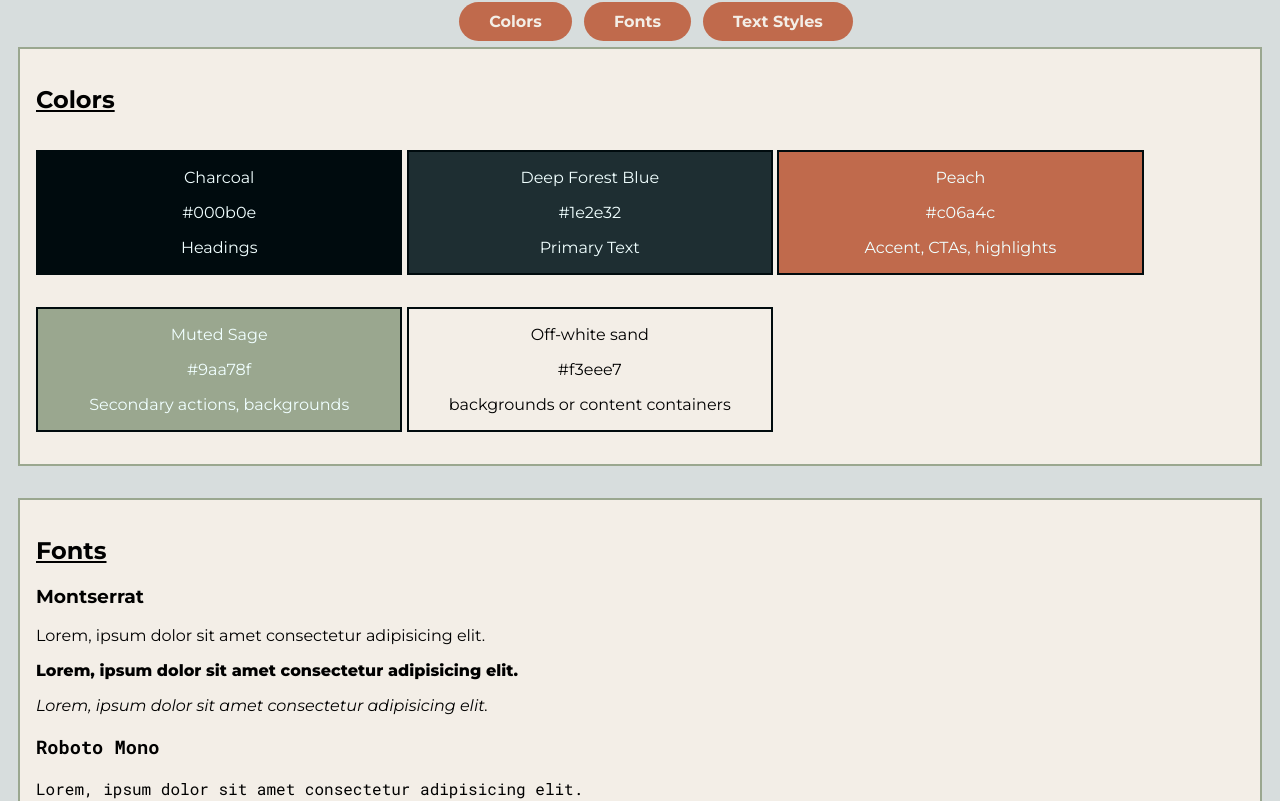
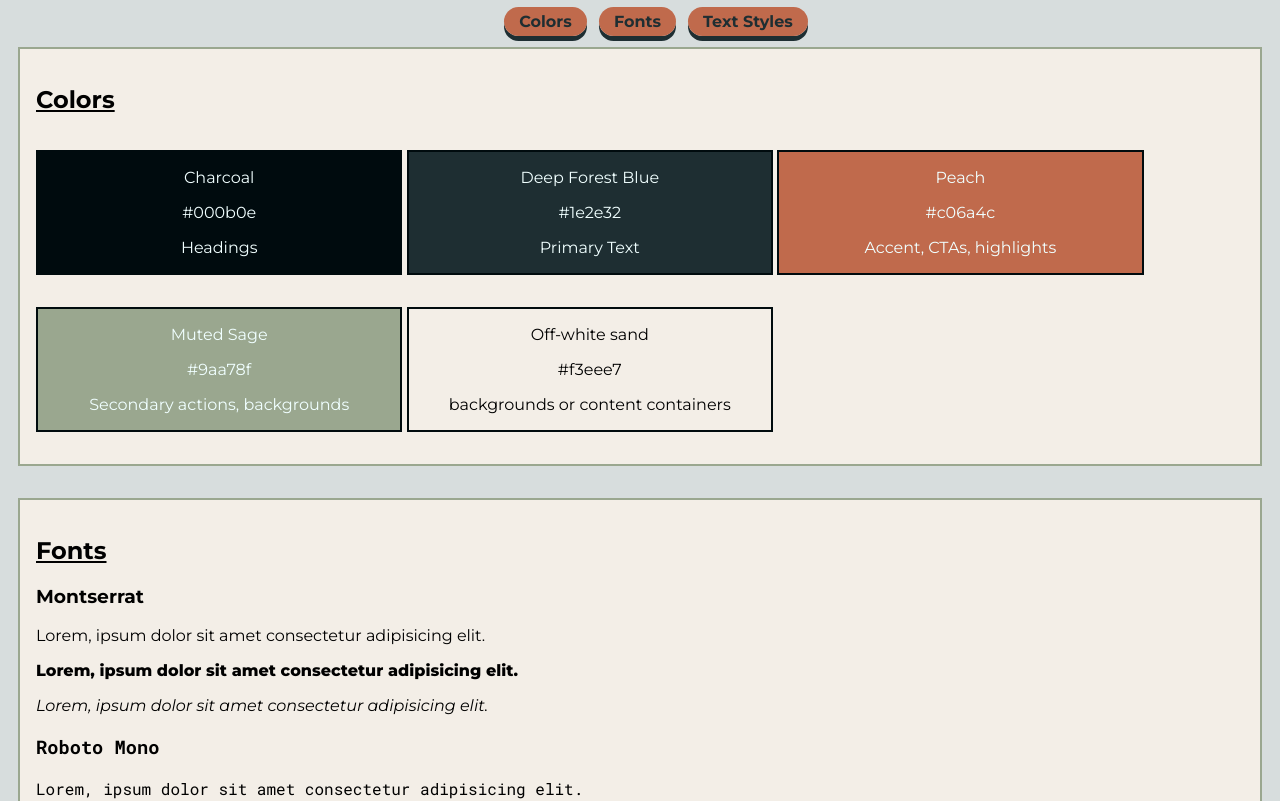
Before and after one commit to mnav08/design-guide, a plain HTML site: page index.html in a window 1280 px wide. Shown: the part 88-889 px from the top of the page. Drawn offline with Linux system fonts and the light colour scheme.

Commit message:
skemourphism buttoms

```diff
--- a/style.css
+++ b/style.css
@@ -19,22 +19,30 @@ nav ul {
   text-align: center;
 }
 nav ul li {
-  display: inline;
+  display: inline-block;
   margin-right: 0.5rem;
 }
 
 nav a {
   background-color: #c06a4c;
-  color: #f3eee7;
+  color: #1e2e32;
   cursor: pointer;
-  padding: 10px 30px;
+  padding: 5px 15px;
   border-radius: 100px;
   text-decoration: none;
   font-weight: 700;
+  box-shadow: 0px 5px;
 }
 
 nav a:hover {
   background-color: #9aa78f;
+  cursor: pointer;
+}
+
+nav a:active {
+  margin-top: 50px;
+  color: black;
+  box-shadow: 0px 1px;
 }
 
 /* Container styles */
```
